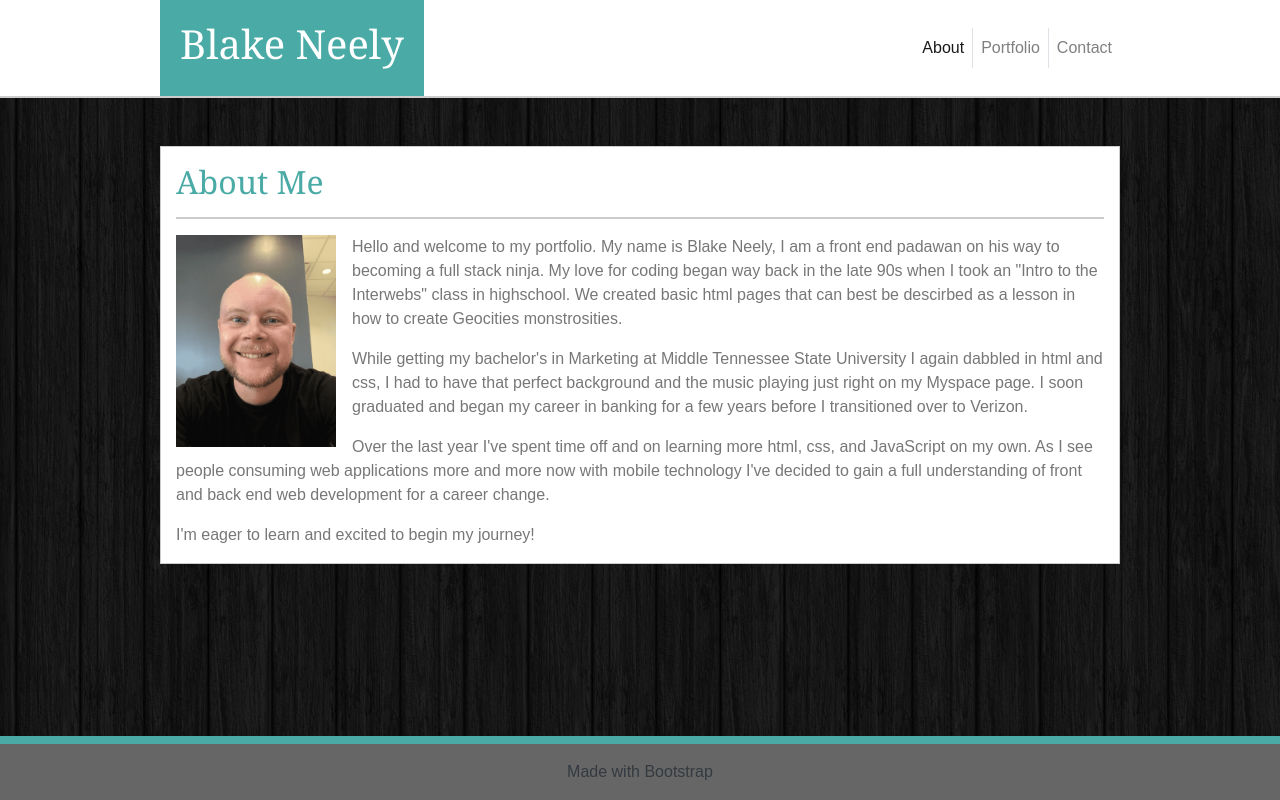
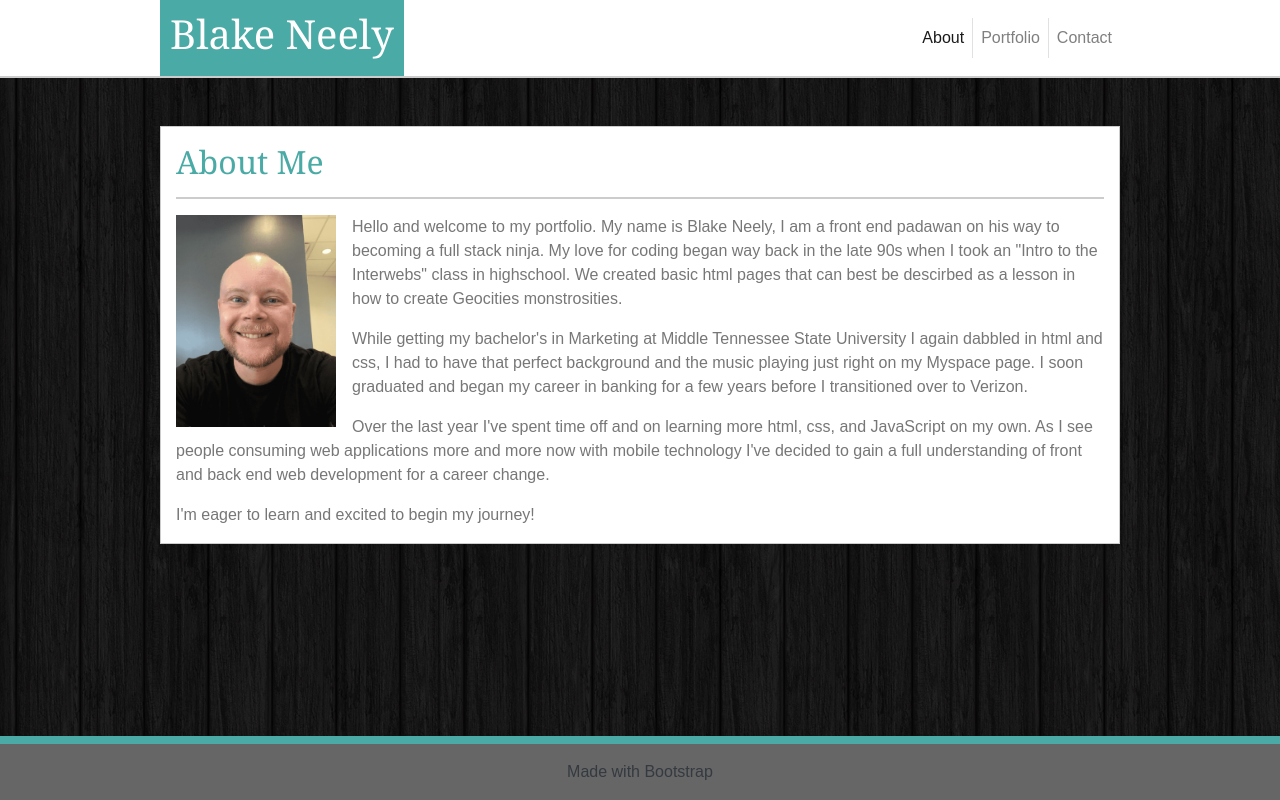
Before and after one commit to blakeneely/bootstrap-portfolio, a plain HTML site: page index.html in a window 1280 px wide. Drawn offline with nearby package versions, Linux system fonts and the light colour scheme.

Commit message:
fixed nav brand sizing

```diff
--- a/assets/css/style.css
+++ b/assets/css/style.css
@@ -35,7 +35,7 @@ hr {
 }
 
 .navbar-brand {
-    padding: 1em;
+    padding: 0.5em;
     margin: 0;
     background: #4aaaa5;
 }
```
